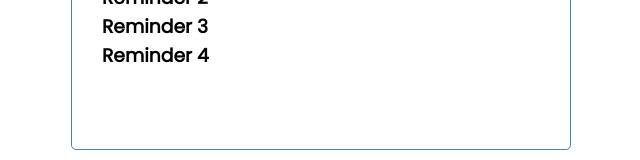
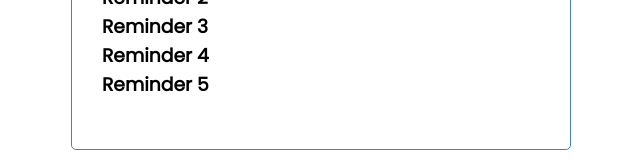
Before and after one commit to codelahiru/task_tracker_v0.01, a React (Create React App) app: page / in a window 1280 px wide. Shown: the part 180-340 px from the top of the page, without its empty margins (319-959 px from the left). Built offline with nearby package versions, Linux system fonts and the light colour scheme.

Commit message:
070723-23.02

```diff
--- a/package.json
+++ b/package.json
@@ -12,7 +12,7 @@
     "web-vitals": "^2.1.4"
   },
   "scripts": {
-    "start": "react-scripts start",
+    "start": "set PORT=8080 && react-scripts start",
     "build": "react-scripts build",
     "test": "react-scripts test",
     "eject": "react-scripts eject"
--- a/src/components/Tasks.js
+++ b/src/components/Tasks.js
@@ -1,3 +1,4 @@
+import { FOCUSABLE_SELECTOR } from "@testing-library/user-event/dist/utils";
 import { useState } from "react";
 
 // const tasks = [
@@ -61,6 +62,12 @@ const Tasks = () => {
             day: 'Day 4',
             reminder: true
         },
+        {
+            id: 5,
+            text: 'Reminder 5',
+            day: 'Day 5',
+            reminder: FOCUSABLE_SELECTOR
+        },
     ])
   return (
   <>
```
